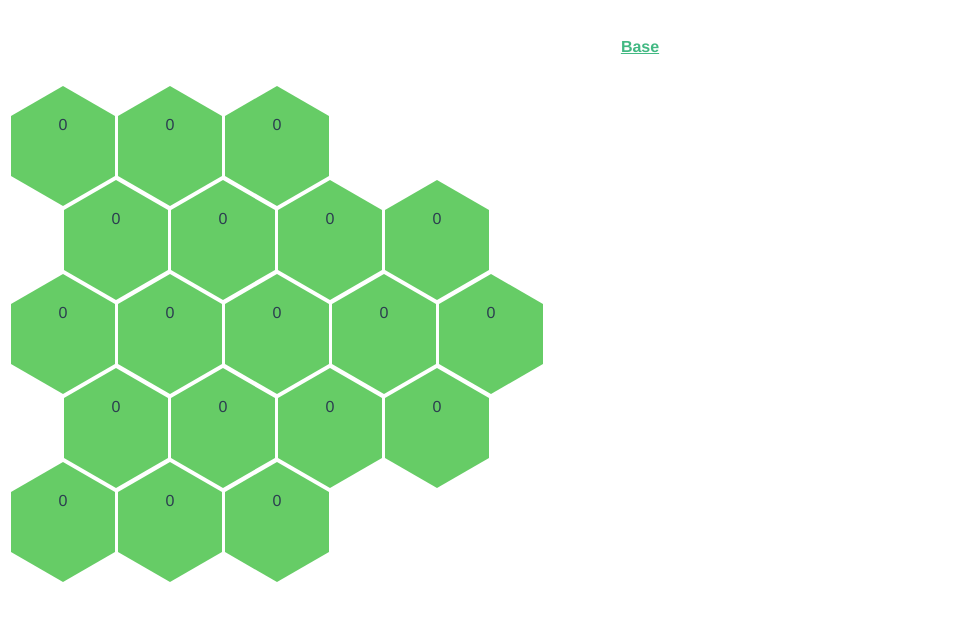
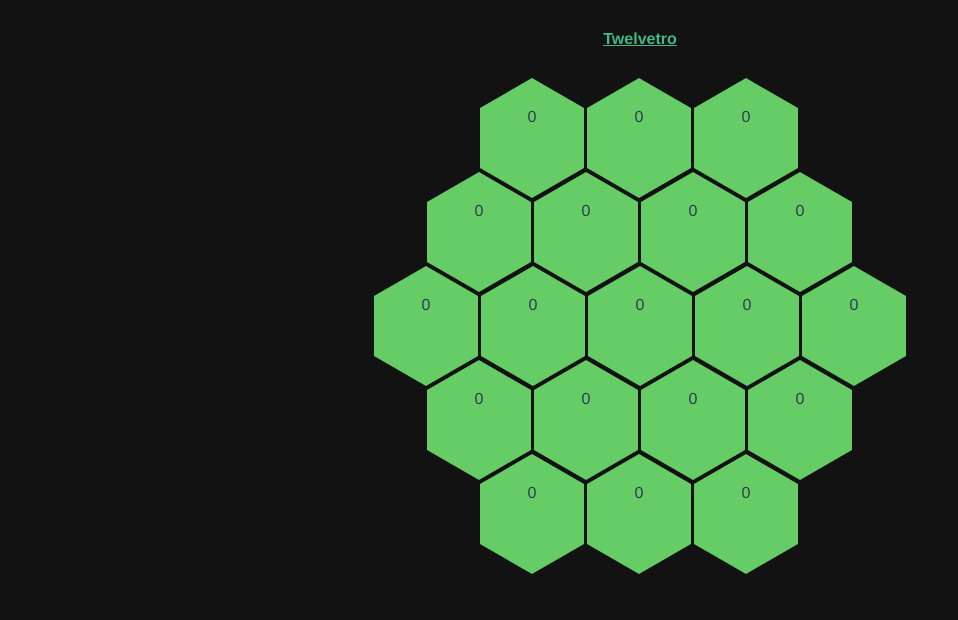
Before and after one commit to aspen-troitskiy/twelvetro-frontend, a Vue app: page /#/ in a window 1280 px wide. Shown: the top 620 px of the page, without its empty margins (0-958 px from the left). Built offline with nearby package versions, Linux system fonts and the light colour scheme.

Commit message:
add: styling and alignment

```diff
--- a/public/index.html
+++ b/public/index.html
@@ -4,8 +4,7 @@
     <meta charset="utf-8">
     <meta http-equiv="X-UA-Compatible" content="IE=edge">
     <meta name="viewport" content="width=device-width,initial-scale=1.0">
-    <link rel="icon" href="<%= BASE_URL %>favicon.ico">
-    <title>twelvetro-frontend</title>
+    <title>Twelvetro</title>
   </head>
   <body>
     <noscript>
--- a/src/App.vue
+++ b/src/App.vue
@@ -1,7 +1,7 @@
 <template>
   <div id="app">
     <div id="nav">
-      <router-link to="/">Base</router-link>
+      <router-link to="/">Twelvetro</router-link>
     </div>
     <router-view/>
   </div>
@@ -15,10 +15,8 @@
   text-align: center;
   color: #2c3e50;
 }
-
 #nav {
   padding: 30px;
-
   a {
     font-weight: bold;
     color: #2c3e50;
@@ -28,4 +26,18 @@
     }
   }
 }
+#wrapper{
+  width: 650px  ;
+  height: auto;
+  background-color: rgb(198, 241, 200);
+  margin: 0 auto;
+  margin-top: 200px;
+  border-radius: 10px;
+}
+html,
+body {
+  padding: 0;
+  margin: 0;
+  background-color: #121212;
+}
 </style>
--- a/src/components/GameField.vue
+++ b/src/components/GameField.vue
@@ -1,6 +1,7 @@
 <template>
-  <div>
-    <div class="hex-row">
+  <div class="content">
+    <div class="game-field">
+      <div class="hex-row small-row">
         <div v-for="(hex, index) in fieldData[0]" :key="`hex-${index}`">
           <Hex :hex="hex"></Hex>
         </div>
@@ -20,9 +21,10 @@
           <Hex :hex="hex"></Hex>
         </div>
       </div>
-    <div class="hex-row">
+      <div class="hex-row small-row">
         <div v-for="(hex, index) in fieldData[4]" :key="`hex-${index}`">
           <Hex :hex="hex"></Hex>
+        </div>
       </div>
     </div>
   </div>
@@ -109,12 +111,25 @@ export default {
     }
   },
 };
+
 </script>
 <style scoped lang="scss">
+  .content {
+    display: flex;
+    justify-content: center;
+    align-items: center;
+  }
+  .game-field {
+    height: 496px;
+    width: 538px;
+  }
   .hex-row {
     clear: left;
   }
   .hex-row.even {
     margin-left: 53px;
   }
+  .hex-row.small-row {
+    margin-left: 106px;
+  }
 </style>
```
Also changed, not shown: 1 other file (tests, documents, lock files or other folders). Lines whose indentation alone changed are shown as unchanged.
